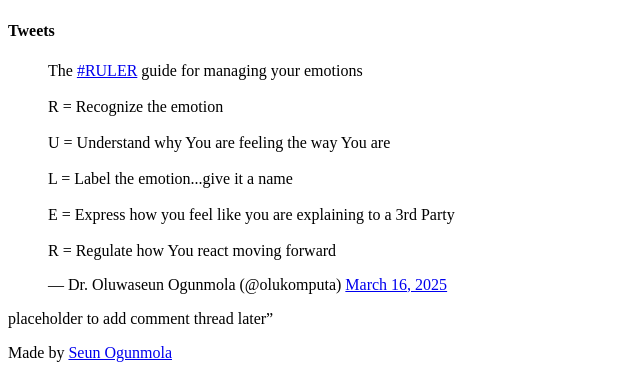
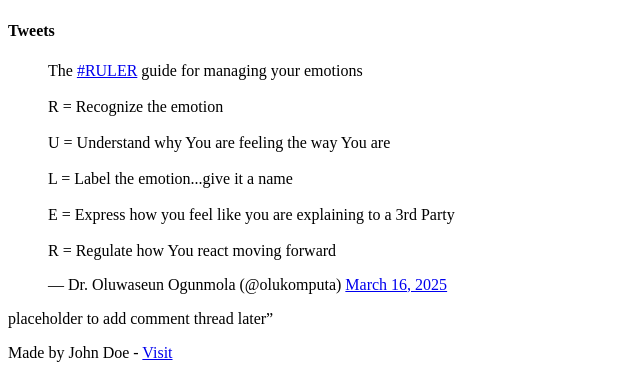
Before and after one commit to seunogunmola/my_first_portfolio, a plain HTML site: page html_basic/tweets.html in a window 1280 px wide. Shown: the part 686-1064 px from the top of the page, without its empty margins (0-640 px from the left). Drawn offline with Linux system fonts and the light colour scheme.

Commit message:
Refactor tweets.html

```diff
--- a/html_basic/tweets.html
+++ b/html_basic/tweets.html
@@ -53,7 +53,7 @@
     </main>
 
     <footer>
-        Made by <a href="https://seunogunmola.com.ng" target="_blank">Seun Ogunmola</a>
+        <p>Made by John Doe - <a href='https://example.com' target='_blank'>Visit</a></p>
     </footer>
 
 </body>
```
